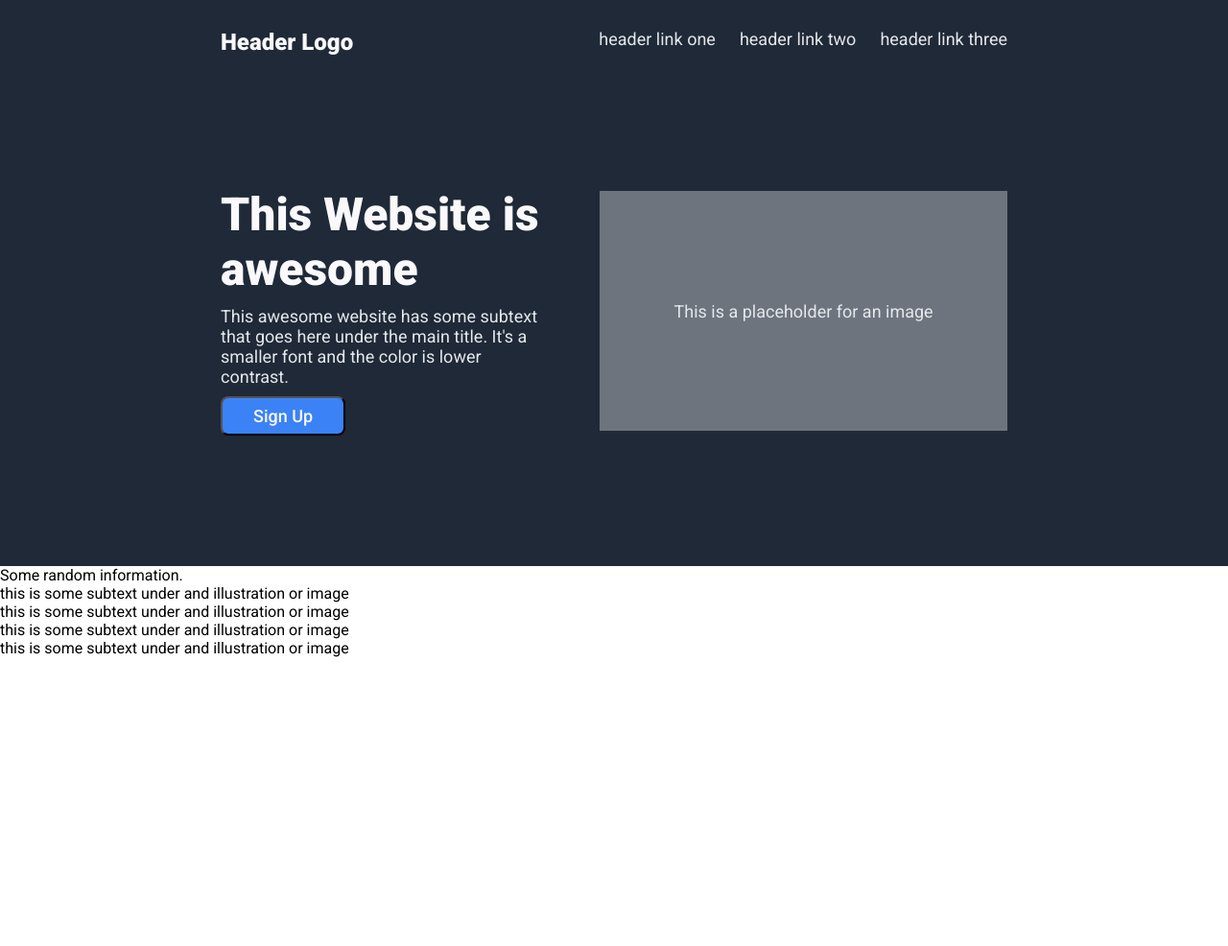
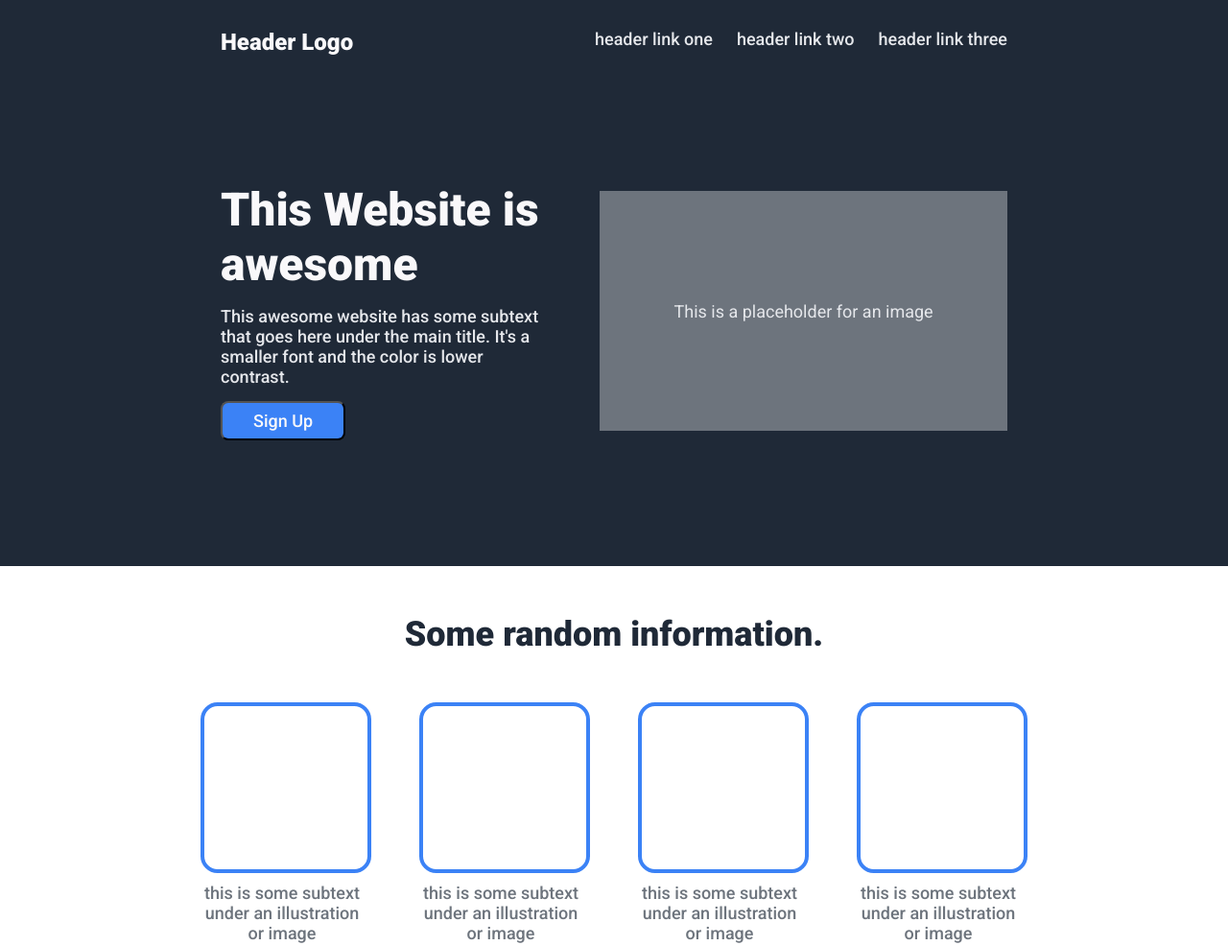
Before and after one commit to shreyashkadam/odin-landing-page, a plain HTML site: page index.html in a window 1280 px wide. Shown: the whole page at 96% size. Before the commit the page ends 800 px from the top, so only its background shows below. Drawn offline with Linux system fonts and the light colour scheme.

Commit message:
Setup html,css for section-two

```diff
--- a/index.html
+++ b/index.html
@@ -41,19 +41,19 @@
         <div class="all-cards">
             <div class="card">
                 <div class="box"></div>
-                <div class="card-info">this is some subtext under and illustration or image</div>
+                <div class="card-info">this is some subtext under an illustration or image</div>
             </div>
             <div class="card">
                 <div class="box"></div>
-                <div class="card-info">this is some subtext under and illustration or image</div>
+                <div class="card-info">this is some subtext under an illustration or image</div>
             </div>
             <div class="card">
                 <div class="box"></div>
-                <div class="card-info">this is some subtext under and illustration or image</div>
+                <div class="card-info">this is some subtext under an illustration or image</div>
             </div>
             <div class="card">
                 <div class="box"></div>
-                <div class="card-info">this is some subtext under and illustration or image</div>
+                <div class="card-info">this is some subtext under an illustration or image</div>
             </div>
         </div>
     </div>
--- a/styles.css
+++ b/styles.css
@@ -12,7 +12,6 @@ body {
 .section-one {
     height: 590px;
     background-color: #1f2937;
-    margin: 0;
     display: flex;
     flex-direction: column;
     padding: 0 230px;
@@ -48,6 +47,7 @@ li a {
     text-decoration: none;
     color: #e5e7eb;
     font-size: 18px;
+    font-weight: 500;
 }
 
 /* ######## Hero Part ######## */
@@ -76,7 +76,7 @@ li a {
     flex-direction: column;
     width: 650px;
     align-items: flex-start;
-    gap: 10px;
+    gap: 15px;
 }
 
 .hero-main {
@@ -88,6 +88,7 @@ li a {
 .hero-secondary {
     color: #e5e7eb;
     font-size: 18px;
+    font-weight: 500;
 }
 
 .sign-up-button{
@@ -106,3 +107,43 @@ button {
 /* ######## Section - One END ######## */
 
 /* ######## Section - Two ######## */
+.section-two{
+    height: 590px;
+    background-color: white;
+    display: flex;
+    flex-direction: column;
+    padding: 0 230px;
+    align-items: center;
+}
+
+.rand-info{
+    font-size: 36px;
+    font-weight: 900;
+    color: #1f2937;
+    padding: 50px;
+}
+
+.box{
+    width: 170px;
+    height: 170px;
+    border: 4.5px solid #3B82f6;
+    border-radius: 10%;
+}
+
+.card-info{
+    font-size: 18px;
+    color: #6D747D;
+    font-weight: 500;
+    width: 170px;
+    text-align: center;
+}
+
+.all-cards{
+    display: flex;
+    justify-content: center;
+    gap: 50px;
+}
+
+.card-info{
+    margin-top: 10px;
+}
```
